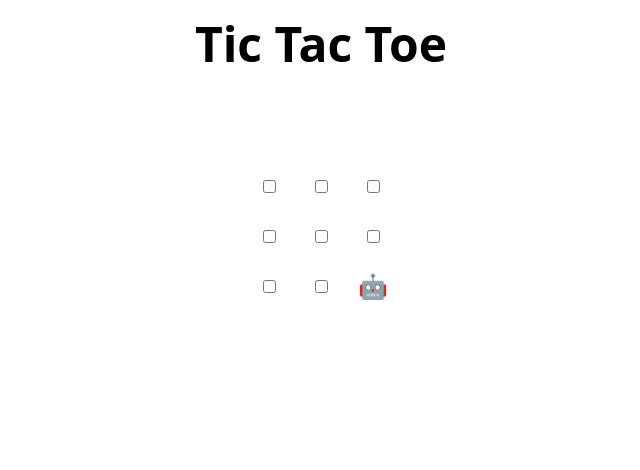
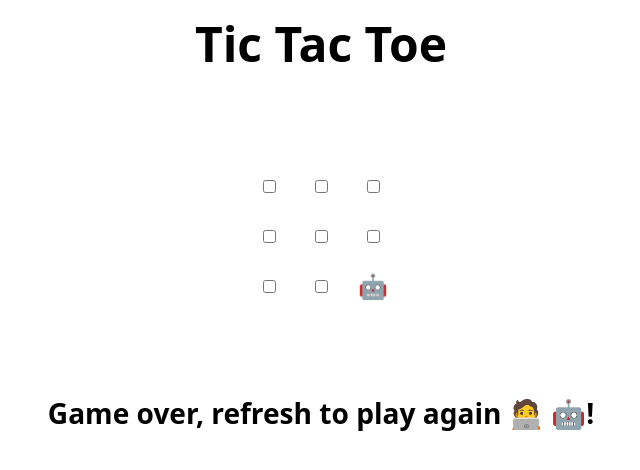
Before and after one commit to SmileNP/skills-review-pull-requests, a plain HTML site: page index.html in a window 1280 px wide. Shown: the whole page, without its empty margins (319-959 px from the left). Drawn offline with Linux system fonts and the light colour scheme.

Commit message:
Update index.html

```diff
--- a/index.html
+++ b/index.html
@@ -47,7 +47,7 @@
   </tr>
 </table>
 
-<h2 hidden>Game over, refresh to play again 🧑‍💻 🤖!</h2>
+<h3>Game over, refresh to play again 🧑‍💻 🤖!</h3>
 
 <script>
   // Initialization
```
